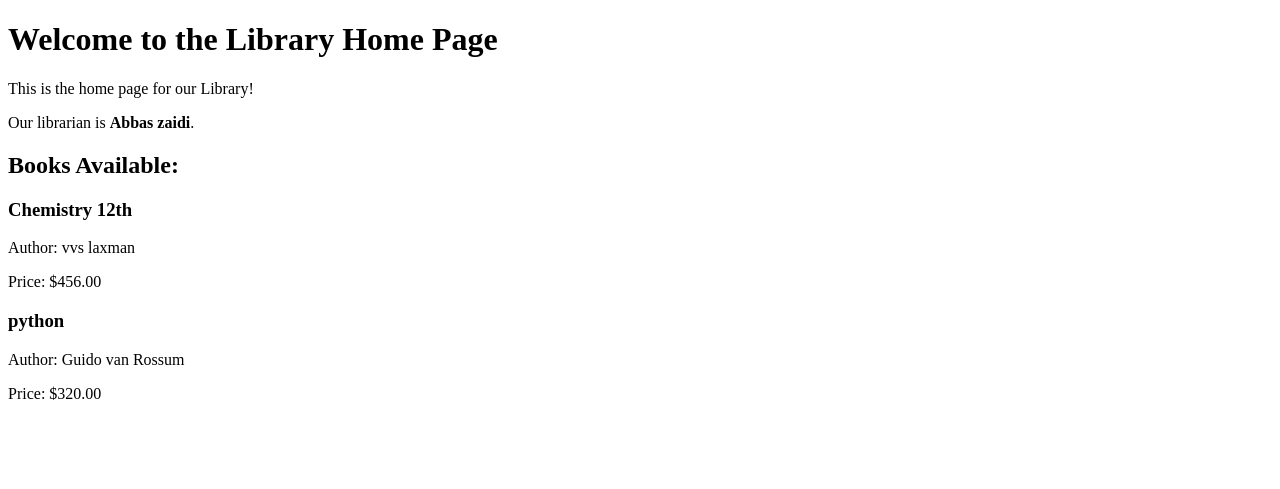
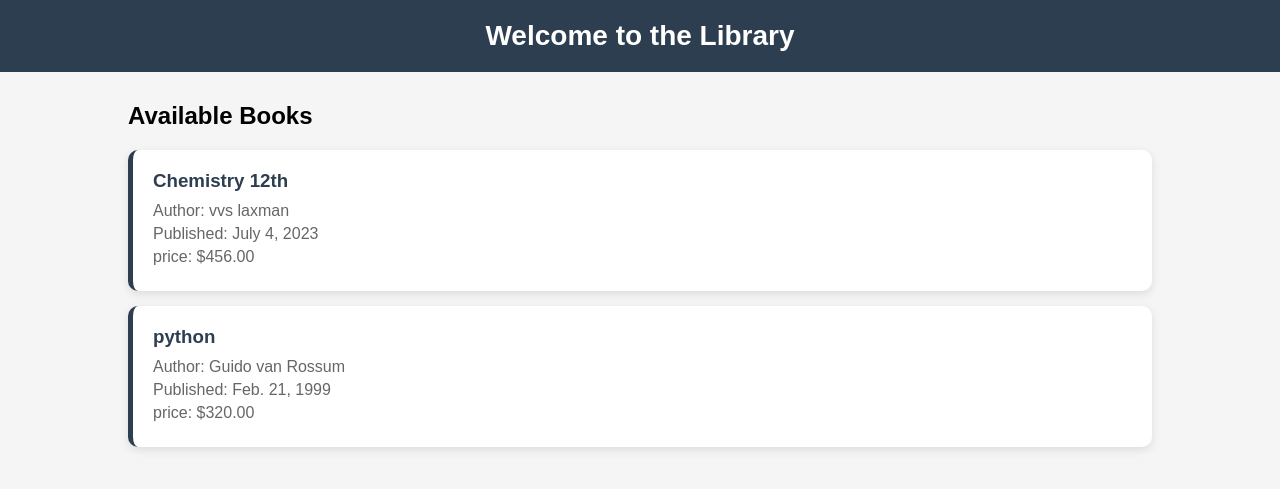
Before and after one commit to Abbasjannati/libraryproject, a Django app: page / in a window 1280 px wide. Shown: the top 489 px of the page. Run offline with Django 5.2, Linux system fonts and the light colour scheme; data comes from the database, SQL or seed files in the repository; both versions use the stored data as it was after the commit.

Commit message:
Added CSS styling

```diff
--- /dev/null
+++ b/library/static/style.css
@@ -0,0 +1,52 @@
+body{
+    background-color: #f5f5f5;
+    font-family: Arial;
+    margin:0;
+    padding:0;
+
+}
+
+nav {
+    background-color: #2c3e50;
+    padding: 20px;
+    text-align: center;
+
+}
+
+nav h1{
+    color: white;
+    margin: 0;
+    font-size: 28px;
+}
+
+.container {
+    width: 80%;
+    margin: 30px auto;
+
+}
+.container p {
+    color: #555;
+    font-size: 16px;
+}
+
+.book-card {
+    background-color: white;
+    border-radius: 10px;
+    padding: 20px;
+    margin: 15px 0;
+    box-shadow: 0 3px 10px rgba(0, 0, 0, 0.1);
+    border-left: 5px solid #2c3e50;
+
+
+
+}
+.book-card h3 {
+    color:#2c3e50;
+    margin: 0 0 10px 0;
+}
+
+.book-card p {
+    color: #666;
+    margin: 5px 0;
+
+}
--- a/library/templates/home.html
+++ b/library/templates/home.html
@@ -4,18 +4,24 @@
     <meta charset="UTF-8">
     <meta name="viewport" content="width=device-width, initial-scale=1.0">
     <title>Library Home</title>
+    {% load static %}
+    <link rel="stylesheet" href="{% static 'style.css' %}">
 </head>
 <body>
-    <h1>Welcome to the Library Home Page</h1>
-    <p>This is the home page for our Library!</p>
-    <p>Our librarian is <strong>{{ name }}</strong>.</p>
-    <h2>Books Available:</h2>
+   <nav>
+    <h1>Welcome to the Library</h1>
+   </nav>
 
-        {% for book in books%}
-         <h3>{{ book.title }}</h3>
-         <p>Author: {{ book.author }}</p>
-         <p>Price: ${{ book.price }}</p>
-        {% endfor %}
+   <div class ="container">
+    <h2>Available Books</h2>
 
+    {% for book in books %}
+    <div class ="book-card">
+        <h3>{{ book.title }}</h3>
+        <p>Author: {{ book.author }}</p>
+        <p>Published: {{ book.published_date }}</p>
+        <p>price: ${{ book.price }}</p>
+    </div>
+    {% endfor %}
 </body>
 </html>
```
Also changed, not shown: db.sqlite3.
